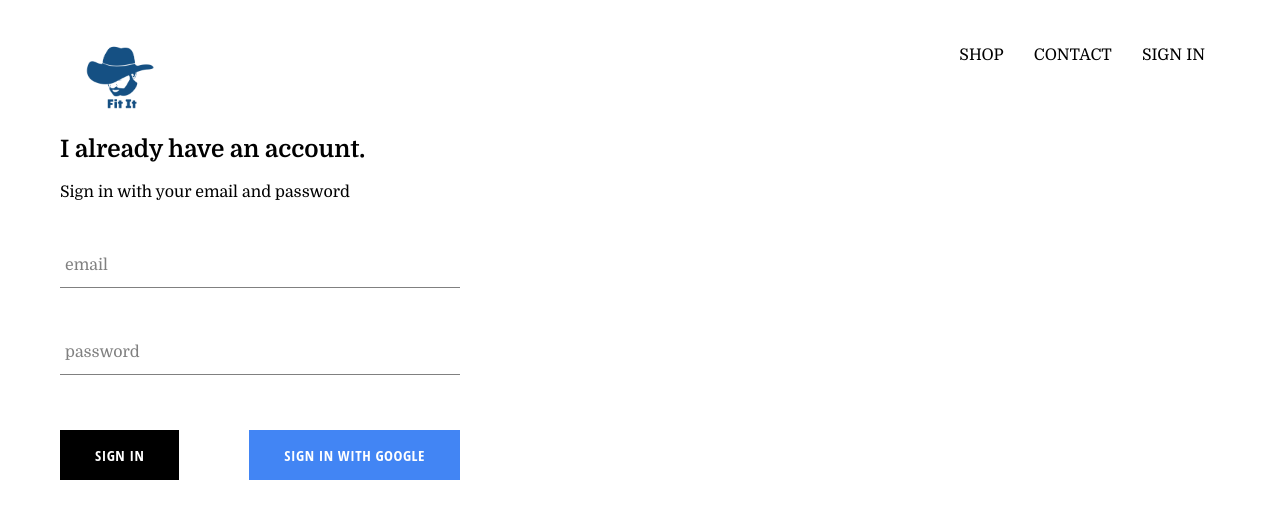
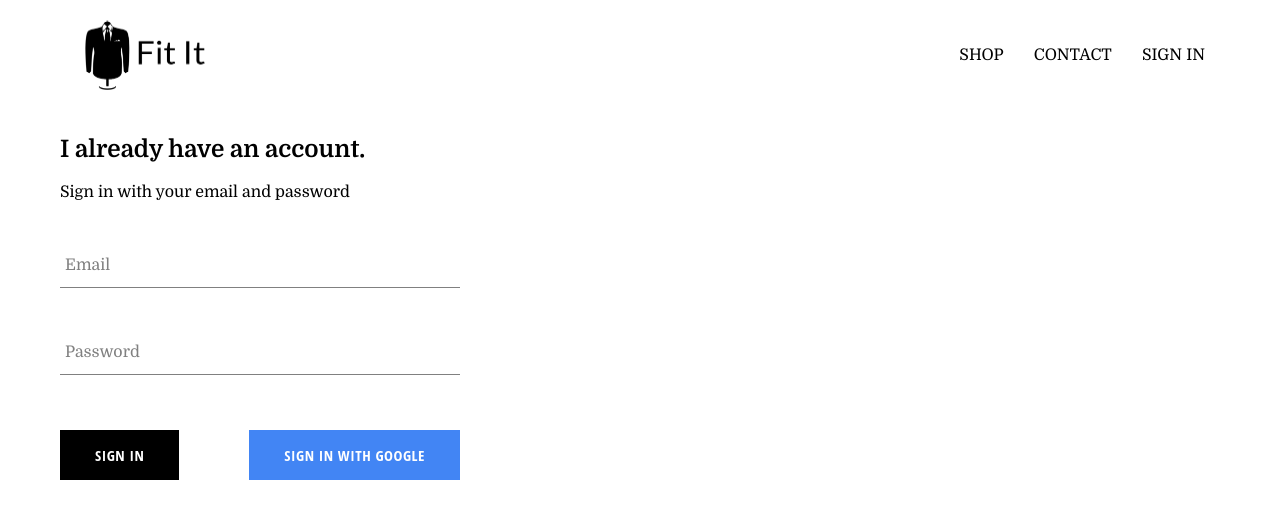
Before and after one commit to ClockWize171/fitIt_clothing, a React (Create React App) app: page /signin in a window 1280 px wide. Shown: the top 518 px of the page. Built offline with nearby package versions, Linux system fonts and the light colour scheme; no server answers.

Commit message:
minor adjustments

```diff
--- a/public/index.html
+++ b/public/index.html
@@ -24,7 +24,7 @@
       work correctly both with client-side routing and a non-root public URL.
       Learn how to configure a non-root public URL by running `npm run build`.
     -->
-    <title>React App</title>
+    <title>Fit It Fashion</title>
   </head>
   <body>
     <noscript>You need to enable JavaScript to run this app.</noscript>
--- a/src/components/Header/Header.jsx
+++ b/src/components/Header/Header.jsx
@@ -1,7 +1,7 @@
 import React from 'react'
 import { Link } from 'react-router-dom'
 import { auth } from '../../firebase/firebase.utils'
-import Logo from '../../assets/logo.png'
+import Logo from '../../assets/logo (1).png'
 import './Header.scss'
 
 const Header = ({ currentUser }) => {
--- a/src/components/Header/Header.scss
+++ b/src/components/Header/Header.scss
@@ -7,13 +7,14 @@
 
   .logo{
       height: 70px;
-      width: 70px;
+      width: 120px;
   }
 
   .logo-container {
     height: 50%;
     width: 70px;
-    padding: 25px;
+    margin-bottom: 25px;
+    padding-left: 25px;
     align-content: center;
   }
 
--- a/src/components/SignIn/SignIn.jsx
+++ b/src/components/SignIn/SignIn.jsx
@@ -34,14 +34,14 @@ export default class SignIn extends Component {
                         name="email"
                         value={this.state.email}
                         handleChange={this.handleChange}
-                        label='email'
+                        label='Email'
                         required />
                     <FormInput
                         type="password"
                         name="password"
                         value={this.state.email}
                         handleChange={this.handleChange}
-                        label='password'
+                        label='Password'
                         required />
                     <div className="buttons">
                         <CustomButton type='submit'>Sign In</CustomButton>
```
Also changed, not shown: src/assets/logo (1).png (added).
